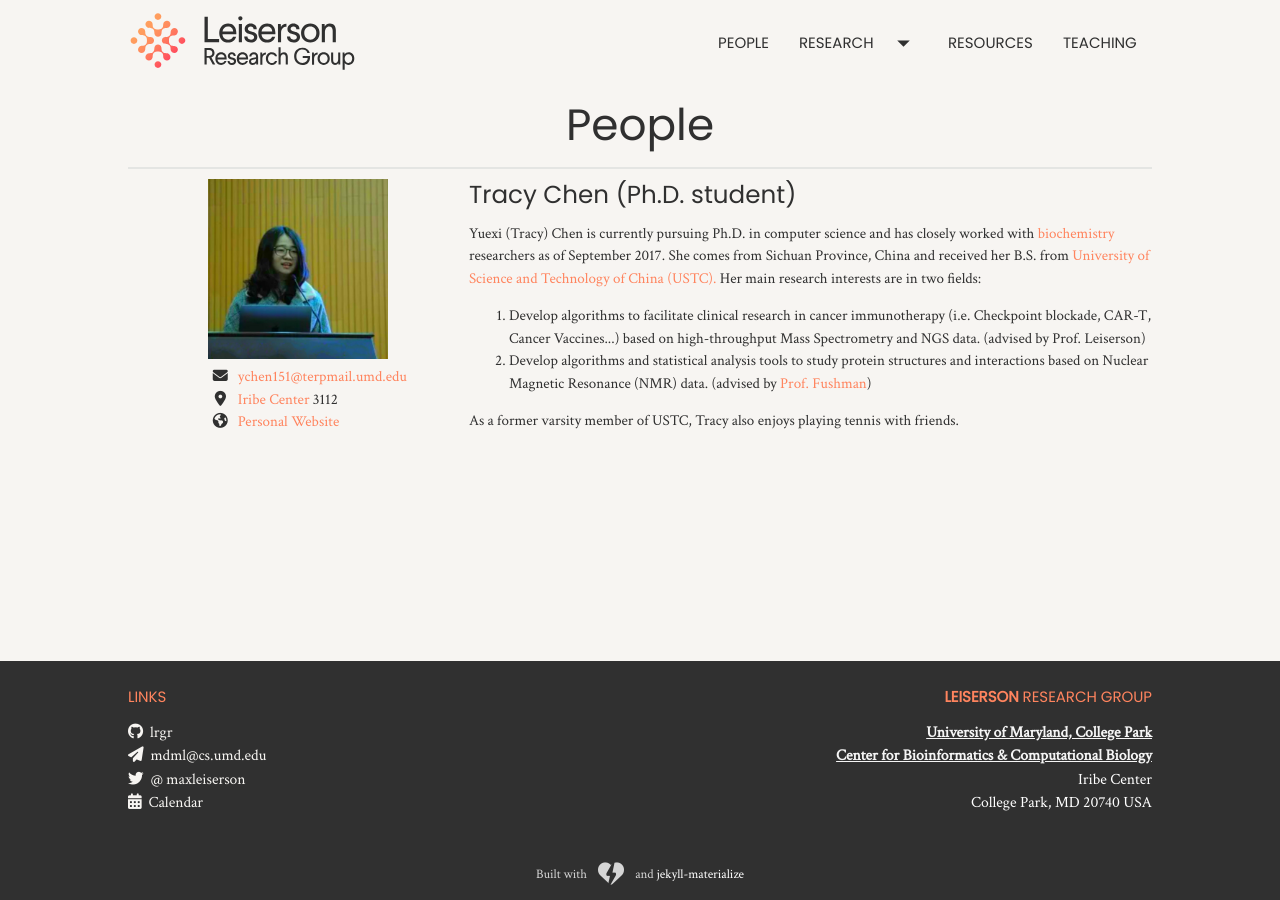
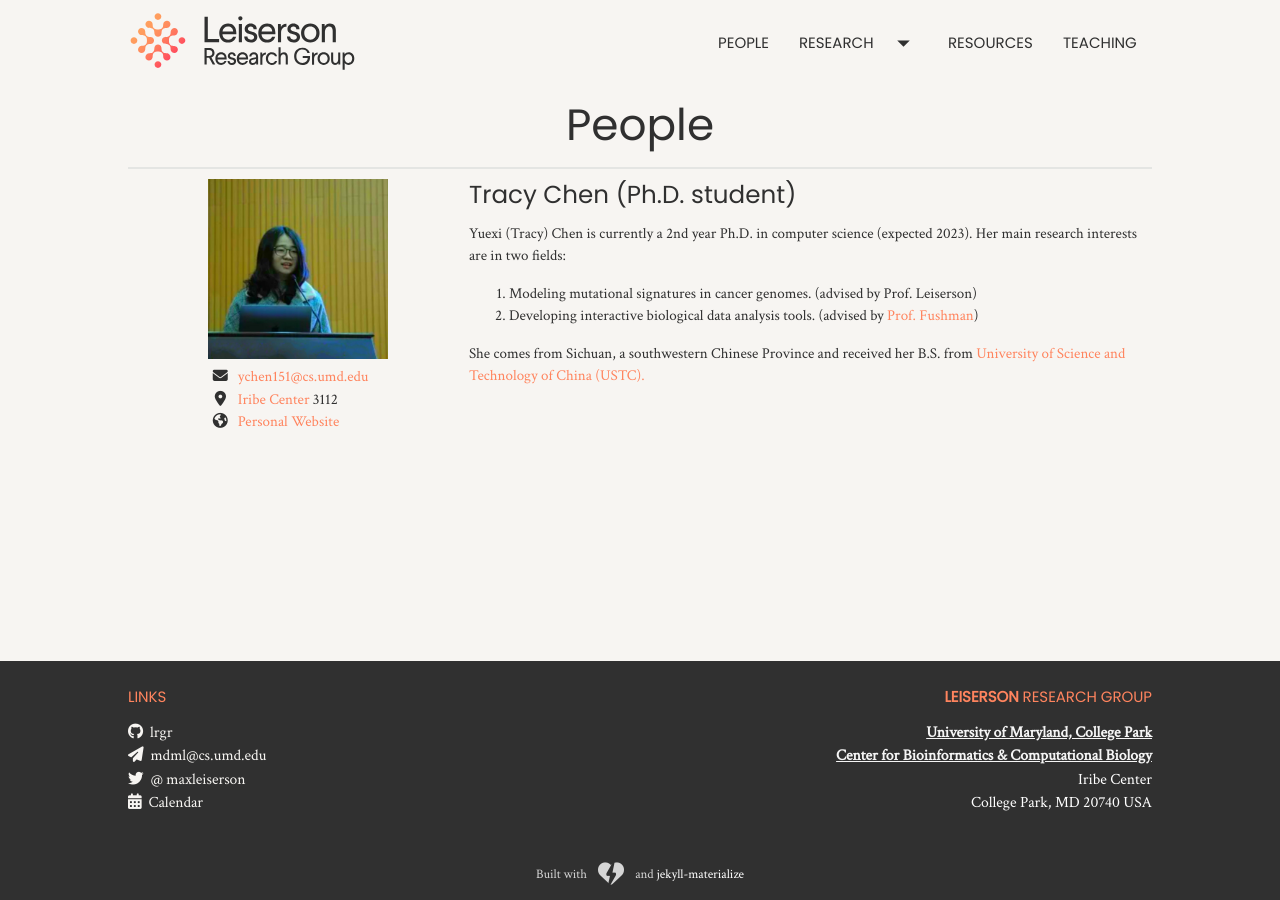
Before and after one commit to lrgr/lrgr.github.io, a Jekyll site: the page built from people/tracy-chen.html, in a window 1280 px wide. Built offline with Jekyll 4.4.1, drawn with Linux system fonts in a browser that asks for light colours; nearby versions of some CDN libraries.

Commit message:
revise research statement

```diff
--- a/people/tracy-chen.html
+++ b/people/tracy-chen.html
@@ -14,7 +14,7 @@ top_navbar: false
       <table class='contact-info'>
         <tr>
           <td class='center-align icon'><i class="fa fa-envelope" aria-hidden="true"></i></td>
-          <td><a href='mailto:ychen151@terpmail.umd.edu'>ychen151@terpmail.umd.edu</a></td>
+          <td><a href='mailto:ychen151@cs.umd.edu'>ychen151@cs.umd.edu</a></td>
         </tr>
         <tr>
           <td class='center-align icon'><i class="fa fa-map-marker" aria-hidden="true"></i></td>
@@ -22,7 +22,7 @@ top_navbar: false
         </tr>
         <tr>
           <td class='center-align icon'><i class="fa fa-globe" aria-hidden="true"></i></td>
-          <td><a href="https://TracyYXChen.github.io" target="_new">Personal Website</a></td>
+          <td><a href="tracychen.me" target="_new">Personal Website</a></td>
         </tr>
       </table>
     </div>
@@ -31,20 +31,14 @@ top_navbar: false
     <div class="row">
       <h5>Tracy Chen (Ph.D. student)</h5>
       <p>
-        Yuexi (Tracy) Chen is currently pursuing Ph.D. in computer science and has closely worked with <a href="http://www.chem.umd.edu/"
-        target="_new">biochemistry</a> researchers as of September 2017.
-        She comes from Sichuan Province, China and received her B.S. from <a href="http://en.ustc.edu.cn/" target="_new">University of Science and Technology of China (USTC).</a>
+        Yuexi (Tracy) Chen is currently a 2nd year Ph.D. in computer science (expected 2023).
         Her main research interests are in two fields:
       </p>
       <ol class='browser-default'>
-        <li> Develop algorithms to facilitate clinical research in cancer immunotherapy (i.e. Checkpoint blockade, CAR-T, Cancer
-        Vaccines...) based on high-throughput Mass Spectrometry and NGS data. (advised by Prof. Leiserson)</li>
-        <li> Develop algorithms and statistical analysis tools to study
-        protein structures and interactions based on Nuclear Magnetic
-        Resonance (NMR) data. (advised by <a href='http://gandalf.umd.edu/FushmanLab/' target='_new'>Prof. Fushman</a>)</li>
+        <li> Modeling mutational signatures in cancer genomes. (advised by Prof. Leiserson)</li>
+        <li> Developing interactive biological data analysis tools. (advised by <a href='http://gandalf.umd.edu/FushmanLab/' target='_new'>Prof. Fushman</a>)</li>
       </ol>
-      <p>
-        As a former varsity member of USTC, Tracy also enjoys playing tennis with friends.
+      <p>She comes from Sichuan, a southwestern Chinese Province and received her B.S. from <a href="http://en.ustc.edu.cn/" target="_new">University of Science and Technology of China (USTC).</a>
       </p>
     </div>
   </div>
```
